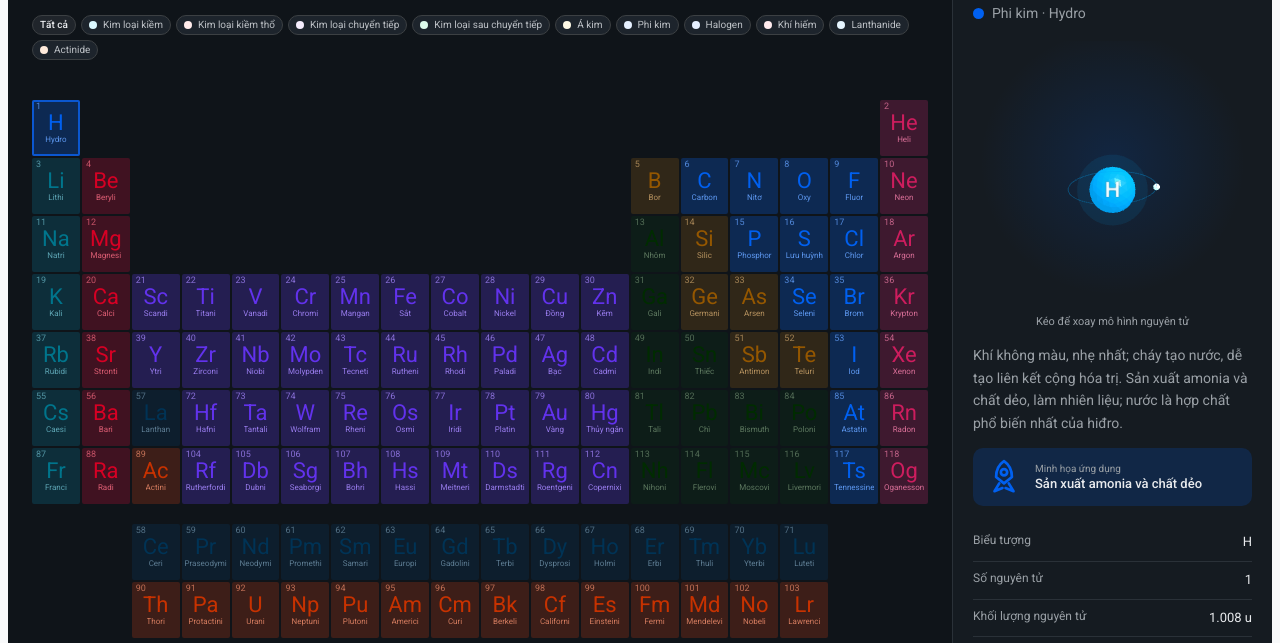
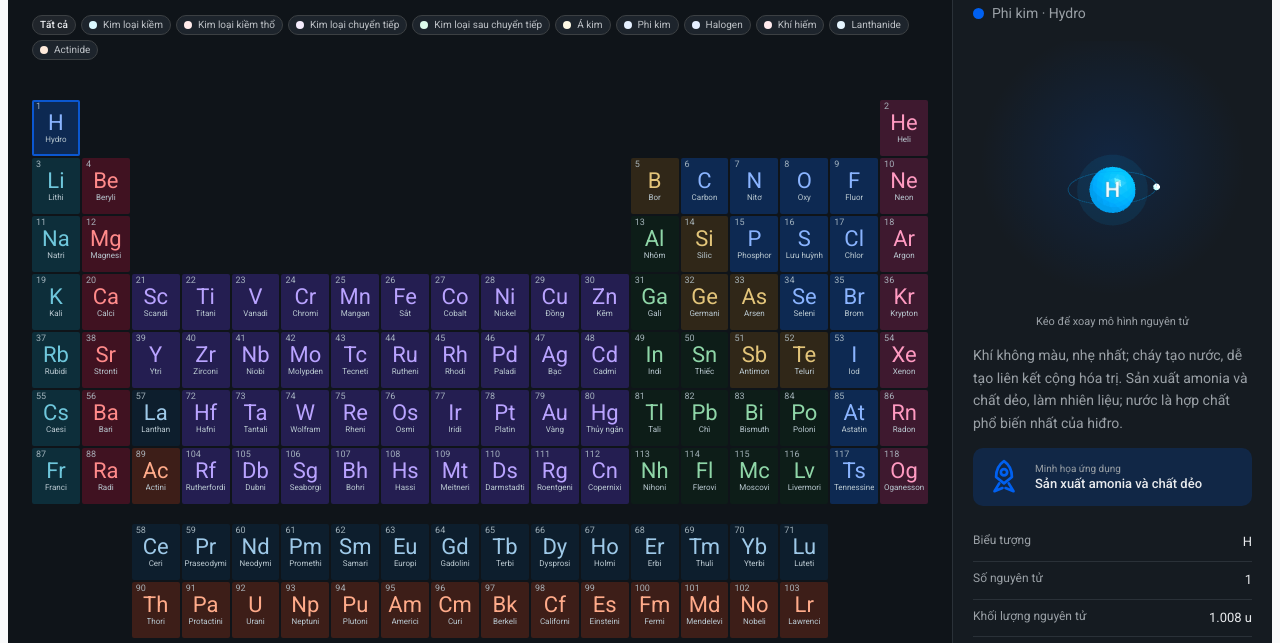
Before and after one commit to trannguyenanhthu/periodic-table-3d, a plain HTML site: page index.html in a window 1280 px wide. Both pictures are taken after a click on the button 924 px from the left and 32 px from the top of the page. Shown: the part 67-710 px from the top of the page. Drawn offline with Linux system fonts and the light colour scheme; animation ran at ten frames a second.

Commit message:
fix: dark-mode tile contrast and cache-busted assets
- Bright per-category symbol colors and readable small labels in dark mode
- Version query on stylesheet and app script to avoid stale Pages cache

```diff
--- a/app.js
+++ b/app.js
@@ -32,16 +32,16 @@ function setDetailOpen(open) {
 
 // Bảng màu pastel theo nhóm, đối chiếu với bảng tham khảo.
 const THEME = {
-  alkali: { ink: '#00758C', bg: '#DBF8FF' },
-  alkaline: { ink: '#D60024', bg: '#FFEBEB' },
-  transition: { ink: '#6232EC', bg: '#F5ECFD' },
-  post: { ink: '#002C00', bg: '#DCFAEB' },
-  metalloid: { ink: '#945700', bg: '#FEF9E6' },
-  nonmetal: { ink: '#0060F0', bg: '#E6F0FF' },
-  halogen: { ink: '#0060F0', bg: '#E6F0FF' },
-  noble: { ink: '#CD1D5E', bg: '#FFEBEE' },
-  lanthanide: { ink: '#003355', bg: '#E6F5FF' },
-  actinide: { ink: '#C73200', bg: '#FFEADB' },
+  alkali: { ink: '#00758C', darkInk: '#6FC7DC', bg: '#DBF8FF' },
+  alkaline: { ink: '#D60024', darkInk: '#FF8A8A', bg: '#FFEBEB' },
+  transition: { ink: '#6232EC', darkInk: '#B9A3FF', bg: '#F5ECFD' },
+  post: { ink: '#002C00', darkInk: '#8FD6A8', bg: '#DCFAEB' },
+  metalloid: { ink: '#945700', darkInk: '#E3C57A', bg: '#FEF9E6' },
+  nonmetal: { ink: '#0060F0', darkInk: '#8AB4FF', bg: '#E6F0FF' },
+  halogen: { ink: '#0060F0', darkInk: '#8AB4FF', bg: '#E6F0FF' },
+  noble: { ink: '#CD1D5E', darkInk: '#FF9AC1', bg: '#FFEBEE' },
+  lanthanide: { ink: '#003355', darkInk: '#9EC9E8', bg: '#E6F5FF' },
+  actinide: { ink: '#C73200', darkInk: '#FFAB8A', bg: '#FFEADB' },
 };
 
 const PHASES = { solid: 'Rắn', liquid: 'Lỏng', gas: 'Khí' };
@@ -65,6 +65,7 @@ for (const el of elements) {
   tile.style.gridRow = y;
   tile.style.setProperty('--ink', theme.ink);
   tile.style.setProperty('--bg', theme.bg);
+  tile.style.setProperty('--dark-ink', theme.darkInk);
   tile.title = `${el.z}. ${DETAILS[el.z - 1][0]} — ${el.name}`;
   tile.setAttribute('aria-label', `${el.z}. ${el.name}`);
   tile.innerHTML = `<span class="num">${el.z}</span><span class="sym">${el.symbol}</span><span class="vi">${DETAILS[el.z - 1][0]}</span>`;
--- a/index.html
+++ b/index.html
@@ -8,7 +8,7 @@
     <link rel="preconnect" href="https://fonts.googleapis.com">
     <link rel="preconnect" href="https://fonts.gstatic.com" crossorigin>
     <link href="https://fonts.googleapis.com/css2?family=Roboto:wght@400;500;700&display=swap" rel="stylesheet">
-    <link rel="stylesheet" href="styles.css">
+    <link rel="stylesheet" href="styles.css?v=3">
   </head>
   <body>
     <div class="app">
@@ -59,6 +59,6 @@
     <script src="illustrations.js"></script>
     <script src="physics.js"></script>
     <script src="vendor/three.min.js"></script>
-    <script src="app.js"></script>
+    <script src="app.js?v=3"></script>
   </body>
 </html>
--- a/styles.css
+++ b/styles.css
@@ -423,8 +423,9 @@ button { font: inherit; cursor: pointer; }
 [data-theme='dark'] .search { background: #1d242c; border-color: #3c4043; }
 [data-theme='dark'] .search input { color: #e8eaed; }
 [data-theme='dark'] .tile { background: color-mix(in srgb, var(--ink) 24%, #111820); }
+[data-theme='dark'] .tile .sym { color: var(--dark-ink); }
 [data-theme='dark'] .tile .num,
-[data-theme='dark'] .tile .vi { color: color-mix(in srgb, var(--ink) 60%, #e8eaed); }
+[data-theme='dark'] .tile .vi { color: #b9c8d0; }
 [data-theme='dark'] .filter-chip { background: #1d242c; border-color: #3c4043; color: #bdc1c6; }
 [data-theme='dark'] .filter-chip[aria-pressed='true'] { background: color-mix(in srgb, var(--chip-ink) 28%, #151b21); color: #e8eaed; }
 [data-theme='dark'] .fact { border-bottom-color: #2a3138; }
```
